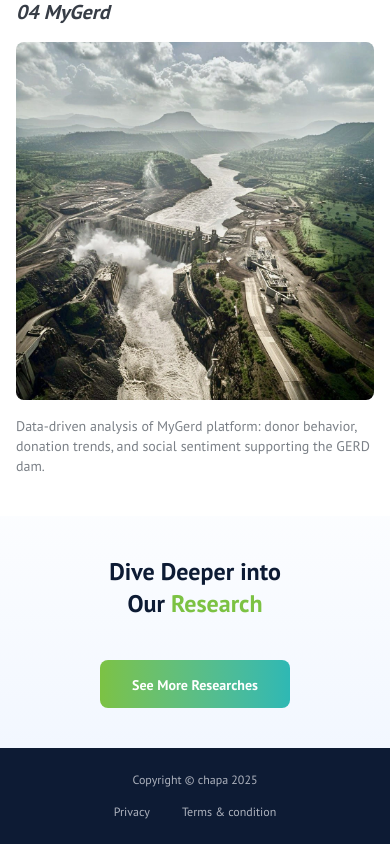
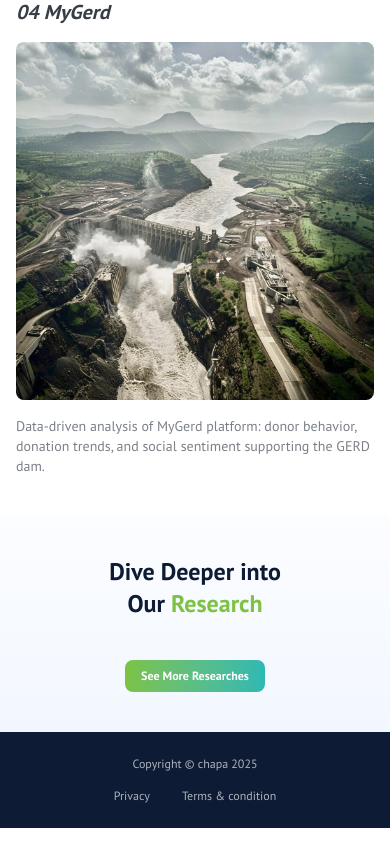
Before and after one commit to lydia-19/chapaai, a Next.js app: page / in a window 390 px wide. Shown: the part 2143-2987 px from the top of the page. Built offline with nearby package versions, Linux system fonts and the light colour scheme.

Commit message:
style: refine button styling

```diff
--- a/src/components/SeeMore.tsx
+++ b/src/components/SeeMore.tsx
@@ -9,8 +9,8 @@ const SeeMore = () => {
           Dive Deeper into
           <br /> Our <span className="text-green-1">Research</span>
         </p>
-        <Button className="lg:px-10">
-          <Link href="/all-researches" className="lg:text-md text-sm font-bold">
+        <Button className="lg:text-md text-xs font-bold lg:px-10 lg:text-sm">
+          <Link href="/all-researches" className="">
             See More Researches
           </Link>
         </Button>
--- a/src/components/common/Button.tsx
+++ b/src/components/common/Button.tsx
@@ -7,7 +7,7 @@ const Button = ({
 }) => {
   return (
     <button
-      className={`from-green-1 to-green-2 hover:from-green-2 hover:to-green-1 rounded-lg bg-linear-to-r px-8 py-3 text-white transition-colors duration-300 ease-in hover:shadow-xl ${className}`}
+      className={`from-green-1 to-green-2 hover:from-green-2 hover:to-green-1 rounded-lg bg-linear-to-r px-4 py-2 text-white transition-colors duration-300 ease-in hover:shadow-xl lg:px-8 lg:py-3 ${className}`}
     >
       {children}
     </button>
```
